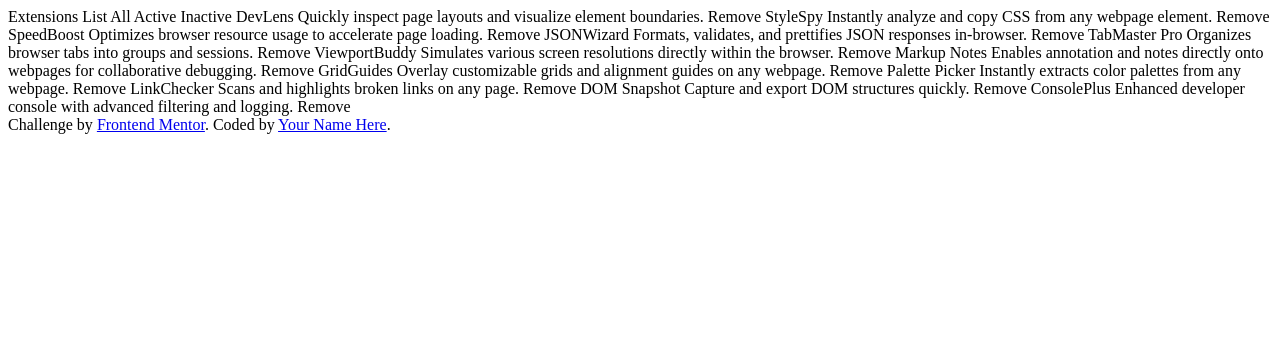
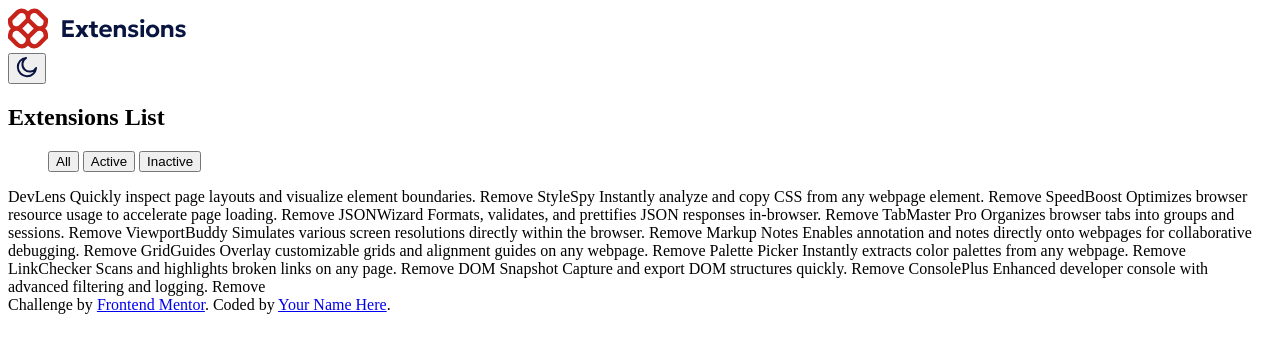
Before and after one commit to AzrySimplon/Binome-first-website-js, a plain HTML site: page index.html in a window 1280 px wide. Drawn offline with Linux system fonts and the light colour scheme.

Commit message:
html rework

```diff
--- a/index.html
+++ b/index.html
@@ -11,15 +11,27 @@
     <link rel="stylesheet/css" href="style.css">
     </link>
 </head>
+<header>
+    <div class="mainlogo"><img src="assets/images/logo.svg" alt="logo"></div>
+
+    <button> <img src="assets/images/icon-moon.svg" alt=""></button>
+</header>
 
 <body>
 
-    Extensions List
+    <section>
+        <div>
+            <h1>Extensions List </h1>
+        </div>
 
-    All
-    Active
-    Inactive
-
+        <div>
+            <ul>
+                <il><button>All</button></il>
+                <il><button>Active</button></il>
+                <il><button>Inactive</button></il>
+            </ul>
+        </div>
+    </section>
     <!-- If you plan to use the JSON file to populate the data dynamically, you can delete the content below -->
 
     DevLens
```
